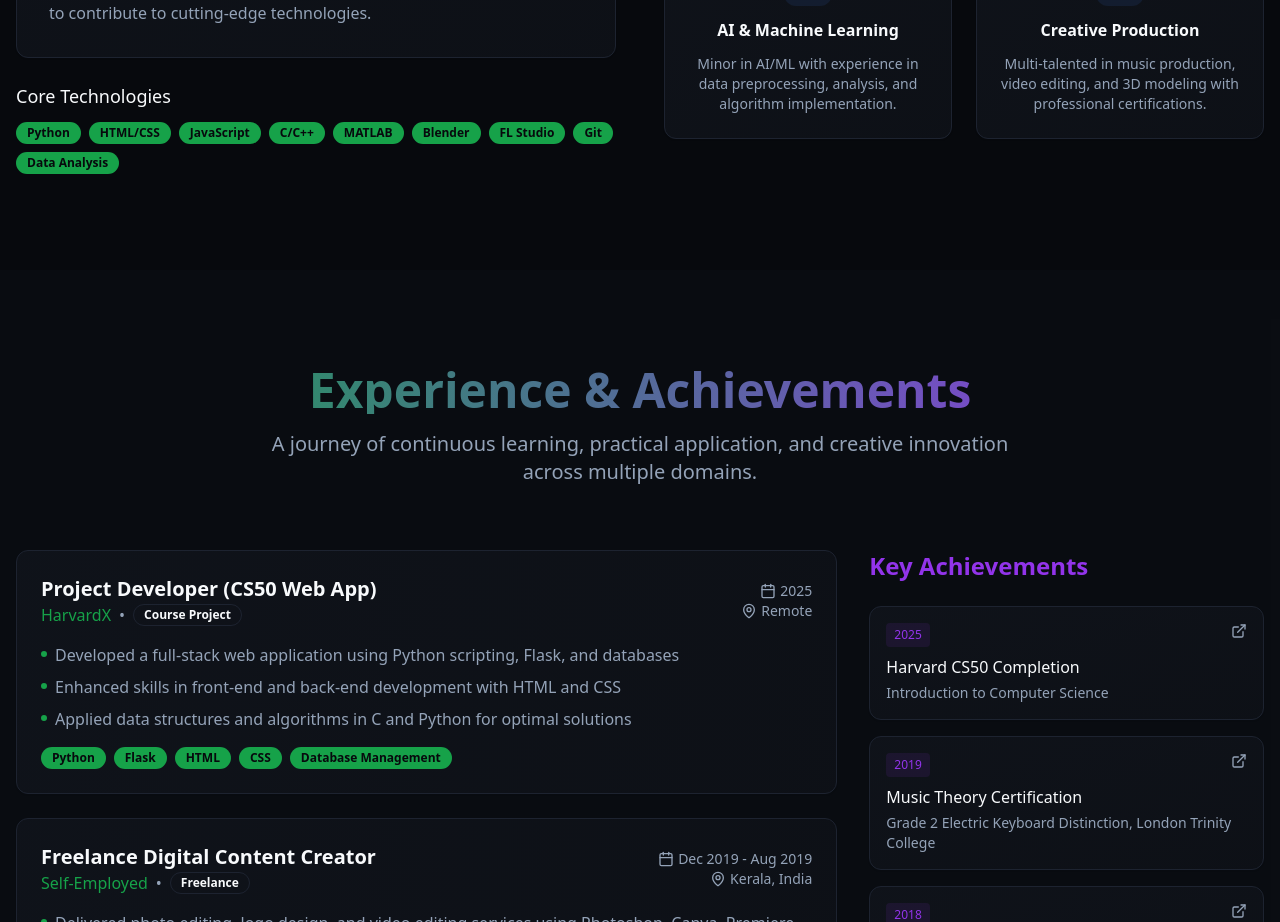
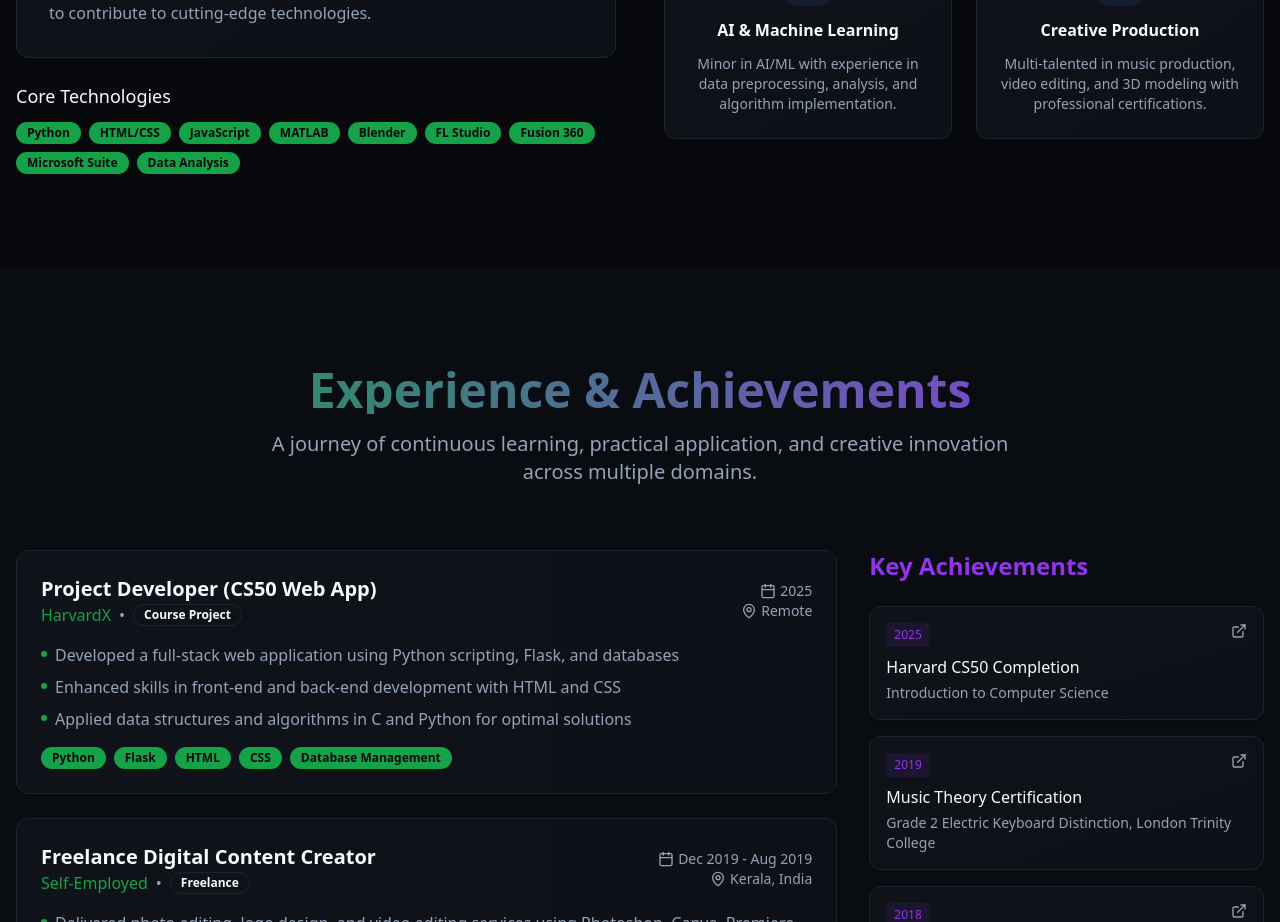
Before and after one commit to EdAn-EdAn/Edward-Anish-portfolio, a React (Vite) app: page / in a window 1280 px wide. Shown: the part 1460-2382 px from the top of the page. Built offline with nearby package versions, Linux system fonts and the light colour scheme.

Commit message:
Update skills section
Remove Git and C++ from the skills section and add Fusion 360 and Microsoft Suite.

```diff
--- a/src/components/portfolio/About.tsx
+++ b/src/components/portfolio/About.tsx
@@ -70,7 +70,7 @@ const About = () => {
             <div className="fade-in-up stagger-2">
               <h4 className="text-lg font-medium mb-3">Core Technologies</h4>
               <div className="flex flex-wrap gap-2">
-                {["Python", "HTML/CSS", "JavaScript", "C/C++", "MATLAB", "Blender", "FL Studio", "Git", "Data Analysis"].map((skill, index) => (
+                {["Python", "HTML/CSS", "JavaScript", "MATLAB", "Blender", "FL Studio", "Fusion 360", "Microsoft Suite", "Data Analysis"].map((skill, index) => (
                   <Badge key={index} variant="secondary" className="tech-glow">
                     {skill}
                   </Badge>
```
